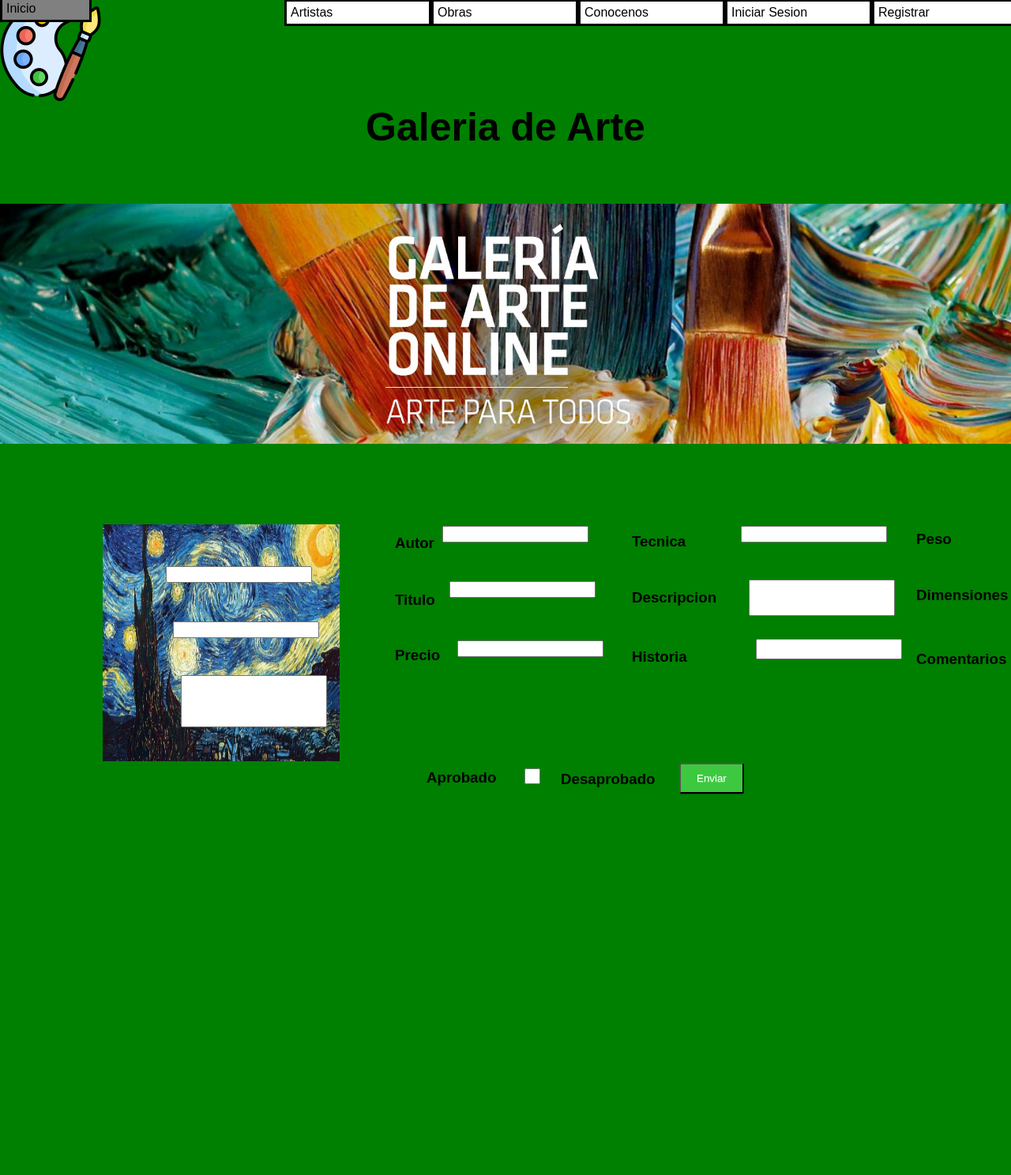
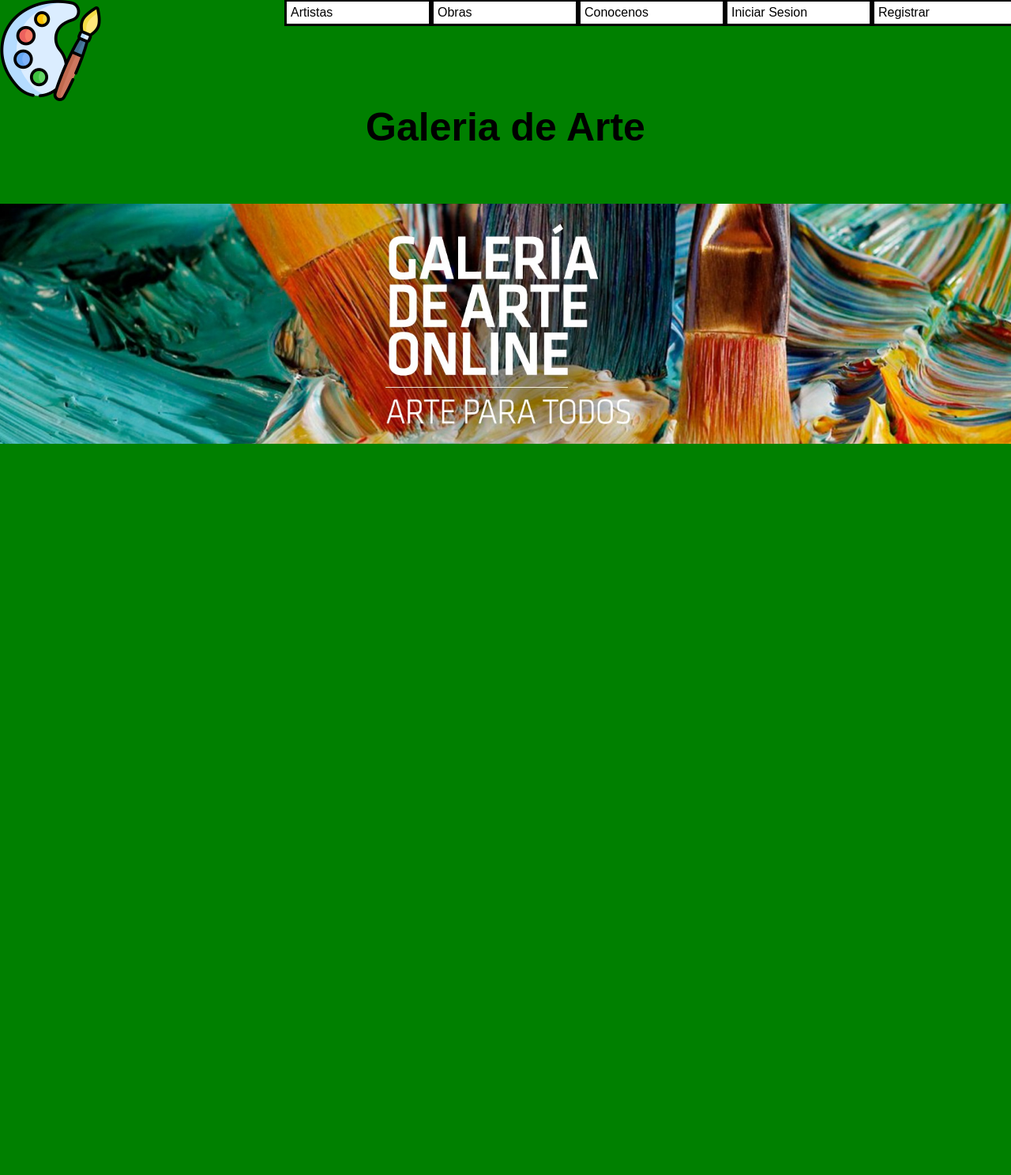
Before and after one commit to matias-peralta/django_prueb3, a Django app: page /Revisar_Obras/ in a window 1280 px wide. Shown: the top 1488 px of the page at 79% size. After the commit the page ends 562 px from the top, so only its background shows below. Run offline with Django 3.2, Linux system fonts and the light colour scheme.

Commit message:
logo con link en todas las paginas
logo redirige al inicio y se elimina el boton inicio

```diff
--- a/core/templates/core/Agregar_Obra.html
+++ b/core/templates/core/Agregar_Obra.html
@@ -12,7 +12,7 @@
     {% load static%}
     <div class="container-fluid">
         <div class="logo">
-            <img src="{% static 'core/img/logo.png' %}" alt="logo arte">
+            <a href="{%url 'home' %}"> <img src="{% static 'core/img/logo.png' %}"  alt="logo arte"/> </a>
 
         </div>
         <div class="encabezado">
@@ -88,11 +88,8 @@
         <img src="{%static 'core/img/obras-de-arte.jpg'%}" alt="imagen a_obras" width="350px" height="280">
 
    </div>
-   <div class="bInicio">
 
-    <a href="{%url 'home'%}">Inicio</a>
 
-   </div>
 
 </body>
 </html>
--- a/core/templates/core/Artistas.html
+++ b/core/templates/core/Artistas.html
@@ -13,7 +13,7 @@
     <div class="container-fluid">
     <div class="row">
             <div class="logo">
-                <img src="{%static 'core/img/logo.png'%}" alt="logo arte">
+                <a href="{%url 'home' %}"> <img src="{% static 'core/img/logo.png' %}"  alt="logo arte"/> </a>
 
             </div>
             <div class="encabezado">
@@ -71,10 +71,7 @@
             </div>
 
             </form>
-            <div class="bInicio">
 
-                <a href="{%url 'home'%}">Inicio</a>
-            </div>
         </div>
     </div>
     <br><br><br><br>
--- a/core/templates/core/Conocenos.html
+++ b/core/templates/core/Conocenos.html
@@ -13,8 +13,8 @@
     <div class="container-fluid">
       <div class="row">
         <div class="logo">
+            <a href="{%url 'home' %}"> <img src="{% static 'core/img/logo.png' %}"  alt="logo arte"/> </a>
 
-            <img src="{% static 'core/img/logo.png' %}" alt="logo arte">
 
         </div>
         <div class="encabezado">
@@ -89,11 +89,7 @@
 
 
     </form>
-    <div class="bInicio">
 
-        <a href= "{%url 'home'%}">Inicio</a>
-
-    </div>
     <br><br><br><br>
  </div>
 </div>
--- a/core/templates/core/Login.html
+++ b/core/templates/core/Login.html
@@ -11,7 +11,7 @@
 <body>
     <div class="container-fluid">
         <div class="logo">
-            <img src="{%static 'core/img/logo.png'%}" alt="logo arte">
+            <a href="{%url 'home' %}"> <img src="{% static 'core/img/logo.png' %}"  alt="logo arte"/> </a>
 
         </div>
         <div class="encabezado">
@@ -67,11 +67,7 @@
 
 
 </form>
-<div class="bInicio">
 
-    <a href="{%url 'home'%}">Inicio</a>
-
-</div>
 <br><br><br><br>
 
 </body>
--- a/core/templates/core/Nuevas_Obras.html
+++ b/core/templates/core/Nuevas_Obras.html
@@ -52,7 +52,7 @@
         <div class="row">
             <div class="col-xxl-12  col-md-12 col-xs-12">
                 <div class="logo">
-                    <img src="{%static 'core/img/logo.png'%}" alt="logo arte">
+                    <a href="{%url 'home' %}"> <img src="{% static 'core/img/logo.png' %}"  alt="logo arte"/> </a>
 
                 </div>
                 <div class="encabezado">
@@ -113,10 +113,7 @@
 
         </div>
 
-        <div class="bInicio">
 
-            <a href="{%url 'home'%}">Inicio</a>
-        </div>
         <div class="row">
 
             <table class="table"id="Obras" style="font-weight: 500;">
--- a/core/templates/core/Revisar_Obras.html
+++ b/core/templates/core/Revisar_Obras.html
@@ -11,8 +11,7 @@
 <body>
     {%load static%}
     <div class="logo">
-        <img src="{%static 'core/img/logo.png'%}" alt="logo arte">
-
+        <a href="{%url 'home' %}"> <img src="{% static 'core/img/logo.png' %}"  alt="logo arte"/> </a>
     </div>
     <div class="encabezado">
         <div >
@@ -50,69 +49,7 @@
 
     </div>
     <br>
-    <div class="img_revicion_obra">
-        <img src="{%static 'core/img/obras-de-arte.jpg'%}" alt="Imagen_de_revicion" width="300px" height="300px">
 
-    </div>
-    <div class="lbl_autor_revicion">
-        <h3>  Autor </h3>
-    </div>
-
-<div>
-    <form action="">
-
-        <input type="text" class="field1">
-        <input type="text" class="field2">
-        <input type="text" class="field3">
-        <input type="text" class="field4">
-        <input type="text" class="field5">
-        <input type="text" class="field6">
-        <input type="text" class="field7">
-        <input type="text" class="field8">
-        <input type="text" class="field9">
-        <input type="checkbox" class="checkbox1" >
-        <div class="lbl_cbox">
-            <h3>Aprobado</h3>
-        </div>
-        <input type="checkbox" class="checkbox2">
-        <div class="lbl_cbox2">
-            <h3>Desaprobado</h3>
-        </div>
-        <input type="button" class="btn btn-green" value="Enviar">
-    </form>
-
- </div>
-
-
-    <div class="lbl_titulo_revicion">
-        <h3> Titulo</h3>
-    </div>
-    <div class="lbl_precio_revicion">
-        <h3>Precio</h3>
-    </div>
-    <div class="lbl_tecnica_revicion">
-        <h3>Tecnica</h3>
-    </div>
-    <div class="lbl_descripcion_revicion">
-        <h3>Descripcion</h3>
-    </div>
-    <div class="lbl_historia_revicion">
-        <h3>Historia</h3>
-    </div>
-    <div class="lbl_peso_revicion">
-        <h3>Peso</h3>
-    </div>
-    <div class="lbl_dimensiones_revicion">
-        <h3>Dimensiones</h3>
-    </div>
-    <div class="lbl_comentarios_revicion">
-        <h3> Comentarios </h3>
-    </div>
-
-    <div class="bInicio">
-
-        <a href="{%url 'home'%}">Inicio</a>
-    </div>
 
 
 
--- a/core/templates/core/home.html
+++ b/core/templates/core/home.html
@@ -132,7 +132,7 @@
         <div class="row">
             <div class="col-xxl-12  col-md-12 col-xs-12">
                 <div class="logo">
-                    <img class="img-fluid" src="{% static 'core/img/logo.png' %}" alt="logo arte">
+                    <a href="{%url 'home' %}"> <img src="{% static 'core/img/logo.png' %}"  alt="logo arte"/> </a>
 
                 </div>
                 <div class="encabezado">
--- a/core/templates/core/registro.html
+++ b/core/templates/core/registro.html
@@ -12,7 +12,7 @@
     {%load static%}
 <div class="container-fluid">
     <div class="logo">
-        <img src="{%static 'core/img/logo.png'%}" alt="logo arte">
+        <a href="{%url 'home' %}"> <img src="{% static 'core/img/logo.png' %}"  alt="logo arte"/> </a>
 
     </div>
     <div class="encabezado">
@@ -85,11 +85,7 @@
 
        </form>
     </div>
-    <div class="bInicio">
 
-        <a href="{%url 'home'%}">Inicio</a>
-
-    </div>
     <br><br><br><br><br>
 
 
```
